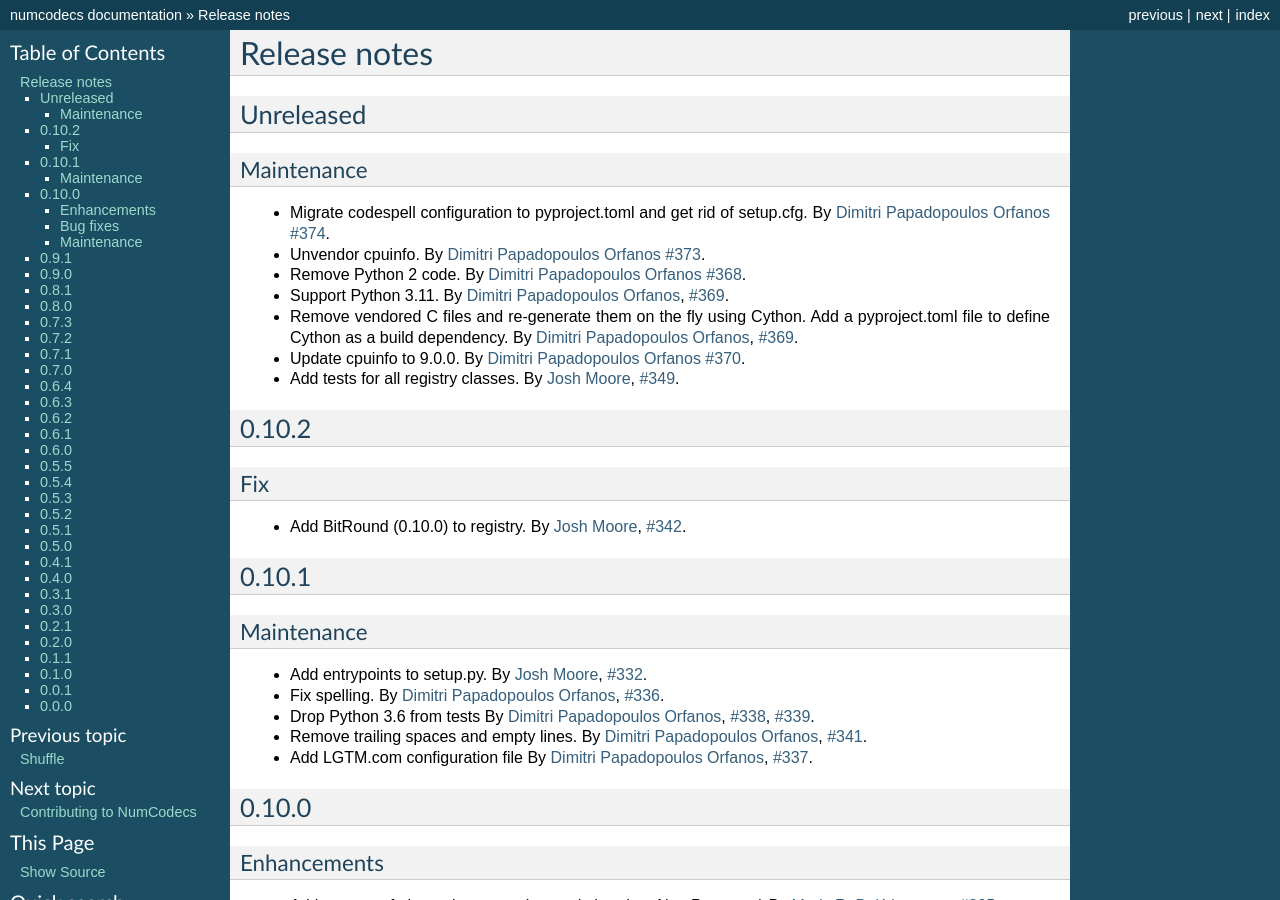
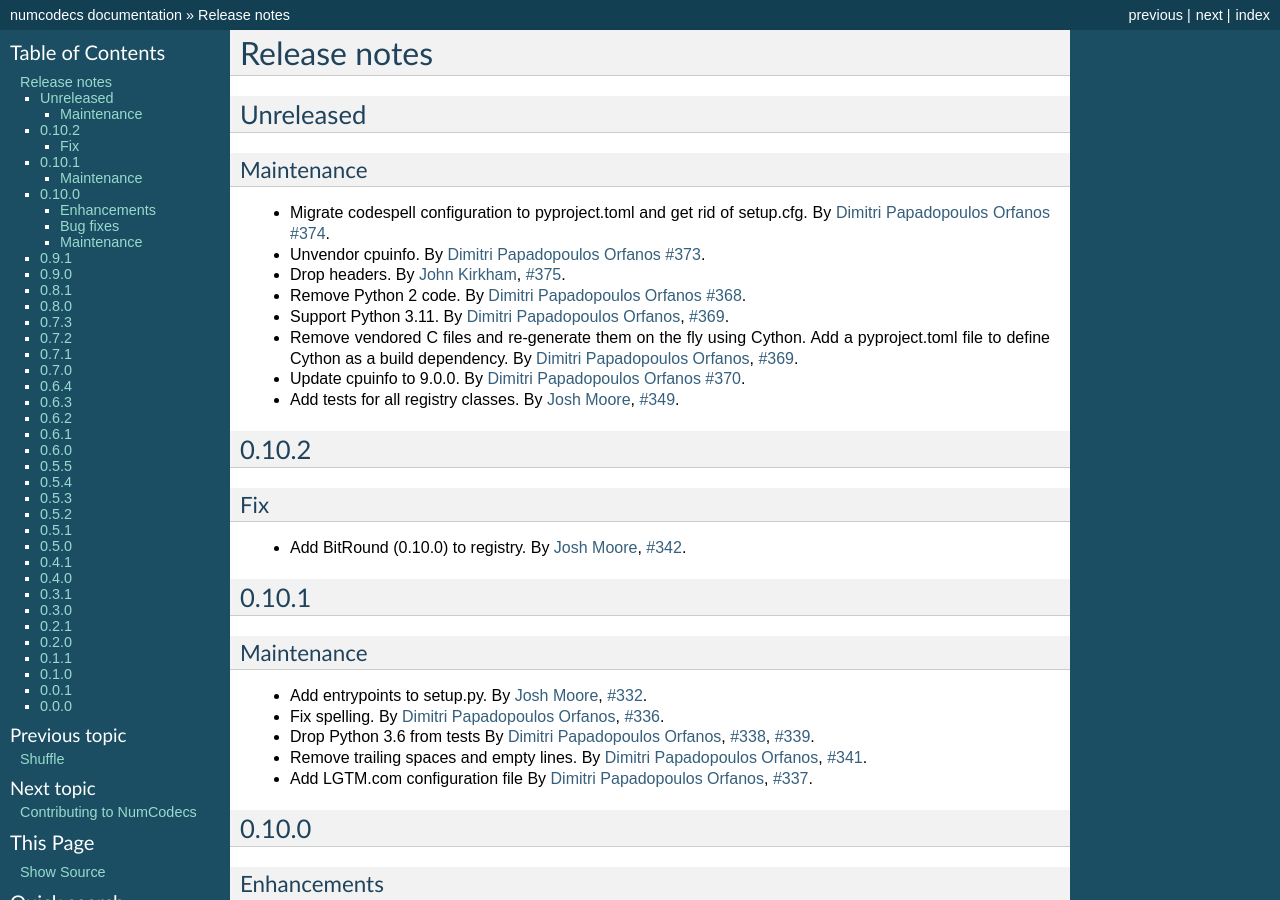
Before and after one commit to zarr-developers/numcodecs, a Sphinx documentation site: the page built from docs/release.rst, in a window 1280 px wide and 900 px high. Built offline with Sphinx 7.4.7, drawn with Linux system fonts in a browser that asks for light colours; pages that are not in the unit, such as notebooks, are missing from menus; the version number could not be read and is left out.

Commit message:
Add missing changelog entry

```diff
--- a/docs/release.rst
+++ b/docs/release.rst
@@ -20,6 +20,8 @@ Maintenance
 * Unvendor cpuinfo.
   By :user:`Dimitri Papadopoulos Orfanos <DimitriPapadopoulos>` :issue:`373`.
 
+* Drop headers.
+  By :user:`John Kirkham <jakirkham>`, :issue:`375`.
 
 * Remove Python 2 code.
   By :user:`Dimitri Papadopoulos Orfanos <DimitriPapadopoulos>` :issue:`368`.
```
